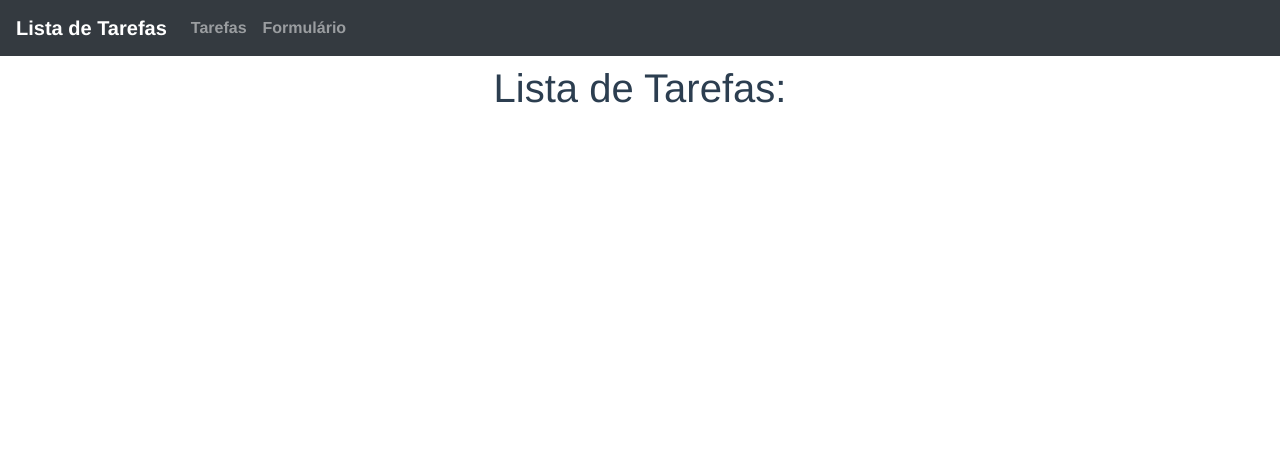
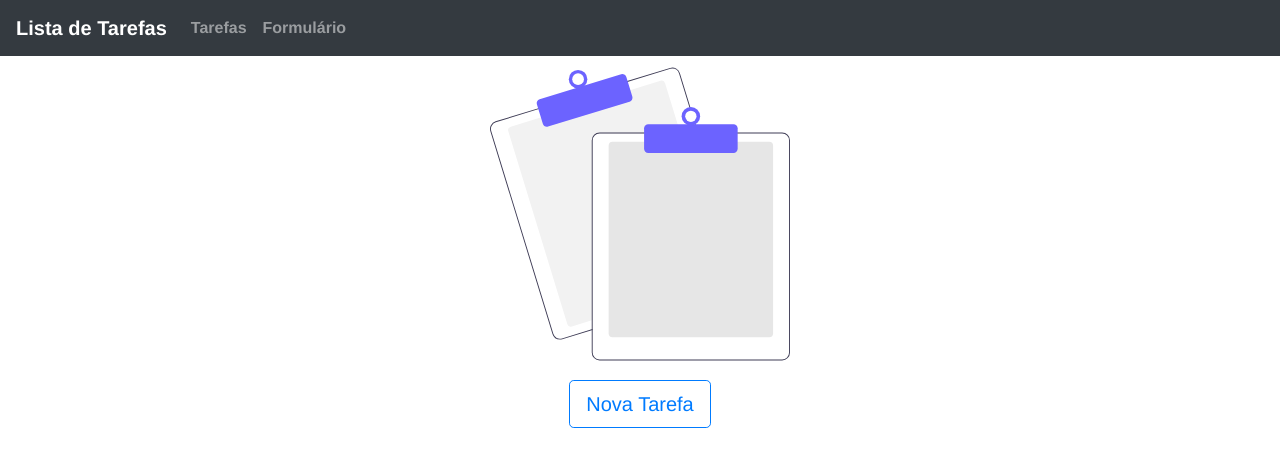
Before and after one commit to Gabriel-munizds/todolist, a Vue app: page / in a window 1280 px wide. Shown: the top 466 px of the page. Built offline with nearby package versions, Linux system fonts and the light colour scheme.

Commit message:
adicionando imagem em caso de lista vazia e adicionando botão de nova tarefa

```diff
--- a/src/App.vue
+++ b/src/App.vue
@@ -14,11 +14,26 @@
     </b-collapse>
   </b-navbar>
 </div>
+
+    <transition name="fade" mode="out-in">
     <router-view/>
+    </transition>
   </div>
 </template>
 
 <style>
+
+.fade-enter-active, .fade-leave-active {
+  transition-duration: 0.5s;
+  transition-property: opacity;
+  transition-timing-function: ease;
+}
+
+.fade-enter, .fade-leave {
+  opacity: 0;
+}
+
+
 #app {
   font-family: Avenir, Helvetica, Arial, sans-serif;
   -webkit-font-smoothing: antialiased;
--- a/src/views/Form.vue
+++ b/src/views/Form.vue
@@ -1,6 +1,5 @@
 <template>
   <div class="container mt-2">
-    <h1>Formulário</h1>
     <b-form>
       <b-form-group
       label="Título"
--- a/src/views/List.vue
+++ b/src/views/List.vue
@@ -1,14 +1,28 @@
 <template>
   <div class="container mt-2">
-    <h1>Lista de Tarefas:</h1>
-
-    <div v-for="(task, index) in tasks" :key="index" >
+    <template v-if="!isTasksEmpty">
+      <div v-for="(task, index) in tasks" :key="index">
     <b-card :title="task.subject" class="mb-2">
       <b-card-text>{{ task.description }}</b-card-text>
       <b-button variant="outline-secondary" class="mr-2" @click="edit(index)">Editar</b-button>
       <b-button variant="outline-danger" class="mr-2" @click="excluir(task, index)">Excluir</b-button>
     </b-card>
     </div>
+    </template>
+
+    <template v-else="isTasksEmpty">
+      <div class="empty-data mt-2">
+        <img src="../assets/images/empty-data.svg" class="empty-data-image">
+        <b-button
+            variant="outline-primary"
+            class="mt-3"
+            size="lg"
+            to="/form"
+            >Nova Tarefa
+          </b-button>
+      </div>
+    </template>
+
 
     <b-modal ref="modalRemove" hide-footer title="Exclusão de Tarefa">
       <div class="d-block text-center">
@@ -17,7 +31,7 @@
 
       <div class="mt3 d-flex justify-content-end">
         <b-button variant="outline-secondary" class="mr-2" @click="fecharModal">Cancelar</b-button>
-      <b-button variant="outline-danger" class="mr-2" @click="confirmarExclusao(task, index)">Excluir</b-button>
+        <b-button variant="outline-danger" class="mr-2" @click="confirmarExclusao(task, index)">Excluir</b-button>
       </div>
 
     </b-modal>
@@ -57,6 +71,27 @@
     }
 
   },
+  computed : {
+    isTasksEmpty(){
+      return this.tasks.length === 0;
+    }
+
+  }
 }
 
 </script>
+
+<style scoped>
+
+.empty-data-image {
+  width: 300px;
+  height: 300px;
+}
+.empty-data {
+  display: flex;
+  align-items: center;
+  justify-content: center;
+  flex-direction: column;
+}
+
+</style>
```
Also changed, not shown: src/assets/images/empty-data.svg (added).
